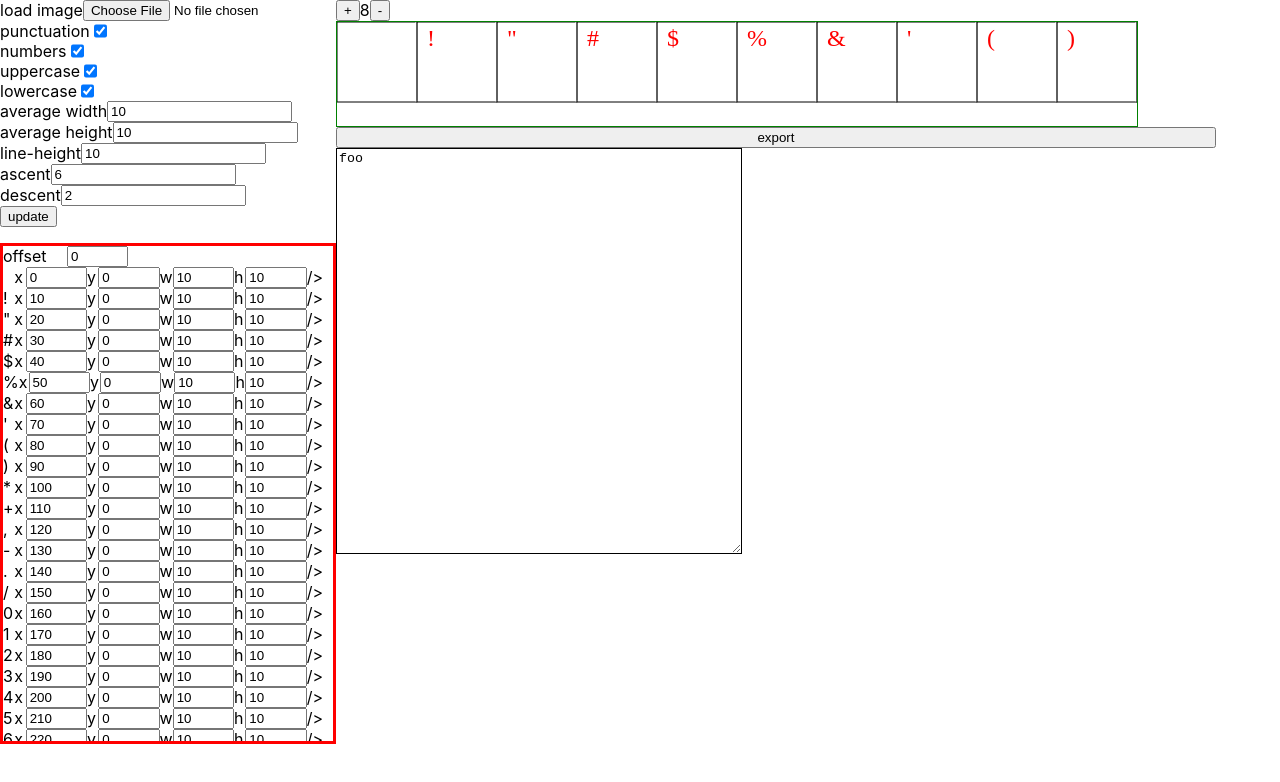
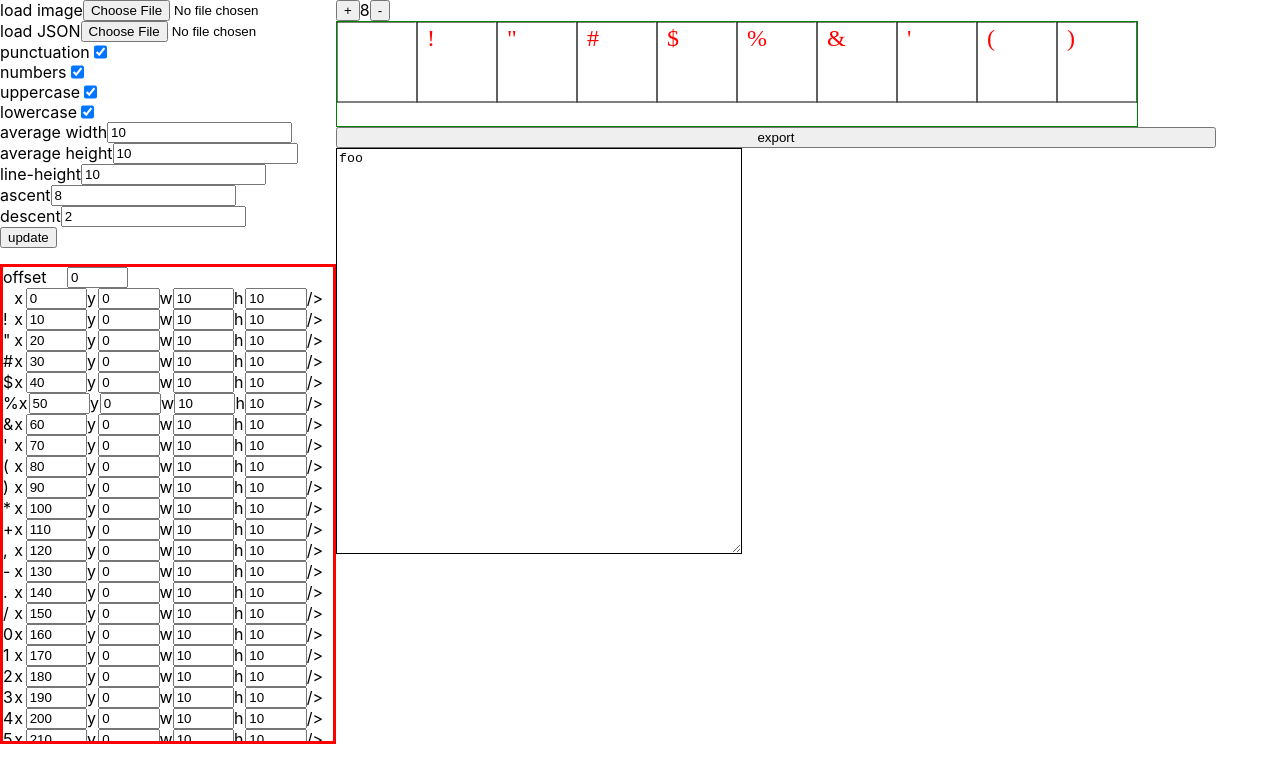
Before and after one commit to joshmarinacci/pixelfont-metrics-editor, a React (Create React App) app: page / in a window 1280 px wide. Shown: the top 782 px of the page. Built offline with nearby package versions, Linux system fonts and the light colour scheme.

Commit message:
try to load JSON

```diff
--- a/src/App.js
+++ b/src/App.js
@@ -14,6 +14,8 @@ function generateStuff(img) {
         includes_alpha_lower: true,
         default_width: 10,
         default_height: 10,
+        ascent:8,
+        descent:2,
     }
     updateStuff(stuff,img)
     return stuff
@@ -76,11 +78,7 @@ function updateStuff(stuff, img) {
 }
 
 function generateOutput(stuff) {
-    let obj = {
-        offset:stuff.offset,
-        metrics:stuff.metrics,
-    }
-    return JSON.stringify(obj,null,'  ')
+    return JSON.stringify(stuff,null,'  ')
 }
 
 const ExportPanel = ({stuff, counter})=>{
@@ -111,10 +109,16 @@ function App() {
             img.onload = () => {
                 console.log("fully loaded the image")
                 setImage(img)
-                setStuff(generateStuff(img))
+                setStuff(generateStuff(img,null))
             }
             img.src = URL.createObjectURL(evt.target.files[0])
         }
+    }
+
+    let onLoadJSON = evt => {
+        fetch(URL.createObjectURL(evt.target.files[0])).then(res=>res.json()).then(data=>{
+            setStuff(generateStuff(image,data))
+        })
     }
     let onControlChange = () => {
         console.log('changing')
@@ -125,7 +129,7 @@ function App() {
     return (
         <FillBox>
             <div className="vbox">
-                <MetricsControlPanel stuff={stuff} onLoadImage={onLoadImage} onChange={onControlChange}/>
+                <MetricsControlPanel stuff={stuff} onLoadImage={onLoadImage} onLoadJSON={onLoadJSON} onChange={onControlChange}/>
                 <MetricsList stuff={stuff} set={set} setGlobal={setGlobal}/>
             </div>
             <div className={"vbox grow"}>
--- a/src/MetricsSetupPanel.js
+++ b/src/MetricsSetupPanel.js
@@ -1,10 +1,13 @@
 import React from 'react'
 import {HBox} from './util.js'
 
-export const MetricsControlPanel = ({stuff, onLoadImage, onChange}) => {
+export const MetricsControlPanel = ({stuff, onLoadImage, onLoadJSON, onChange}) => {
     return <div className={"vbox"}>
         <HBox>
             <label>load image</label> <input type="file" onChange={onLoadImage}/>
+        </HBox>
+        <HBox>
+            <label>load JSON</label> <input type="file" onChange={onLoadJSON}/>
         </HBox>
         <HBox>
             <label>punctuation</label> <input type="checkbox" checked={stuff.includes_punc}
@@ -58,11 +61,11 @@ export const MetricsControlPanel = ({stuff, onLoadImage, onChange}) => {
         </HBox>
         <HBox>
             <label>ascent</label>
-            <input type="number" value={6}/>
+            <input type="number" value={stuff.ascent}/>
         </HBox>
         <HBox>
             <label>descent</label>
-            <input type="number" value={2}/>
+            <input type="number" value={stuff.descent}/>
         </HBox>
         <HBox>
             <button>update</button>
```
